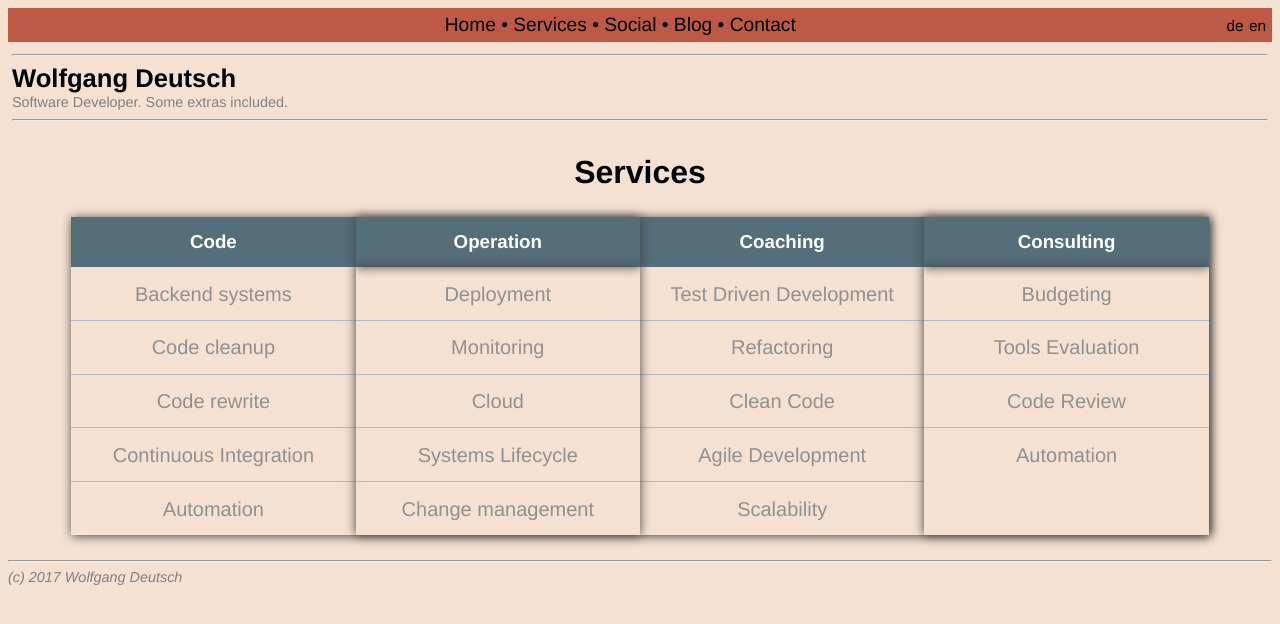
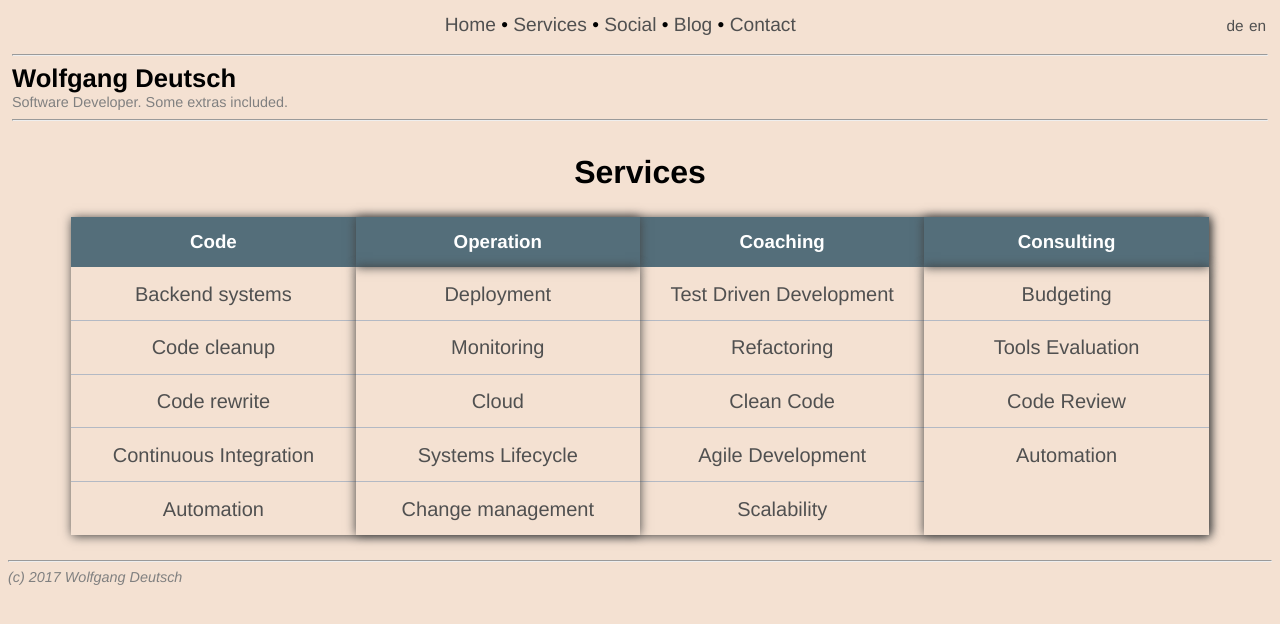
Before and after one commit to wolfgang-wdw/wolfgang-wdw.github.io, a Jekyll site: the page built from _pages/services_en.md, in a window 1280 px wide. Shown: the top 624 px of the page. Built offline with Jekyll 4.4.1, drawn with Linux system fonts in a browser that asks for light colours.

Commit message:
Start unifying link styles (main nav and services table)

```diff
--- a/_includes/services.html
+++ b/_includes/services.html
@@ -14,7 +14,7 @@
           | append: service.id
           | append: "/" | append: section.href_base
           | append: '_' | append: page.lang %}
-          <li><a href='{{ full_href | relative_url }}' class='service_href'>{{ section.name }}</a></li>
+          <li><a href='{{ full_href | relative_url }}'>{{ section.name }}</a></li>
         {% endfor %}
         </ul>
       </div>
--- a/css/_settings.scss
+++ b/css/_settings.scss
@@ -7,7 +7,7 @@ $font-family:  Helvetica,Arial,sans-serif;
 $text-color:            #000000;
 $site-background-color: #f4e1d2;
 $nav-background-color:  #bc5a45;
-$nav-link-color:        #000000;
+$nav-link-color:        #505050;
 $lang-link-color:       $nav-link-color;
 $service-link-color:    $nav-link-color;
 
@@ -16,7 +16,7 @@ $service-table-header-background-color: #546e7a;
 $service-table-header-color: #ffffff;
 
 $service-sections-list-separator-color: #B3B9C4;
-$service-sections-list-entry-color: #909090;
+$service-sections-list-entry-color: $nav-link-color;
 
 $service-sections-list-hover-background-color: #e3d0c1;
-$service-sections-list-hover-color: #808080;
+$service-sections-list-hover-color: #606060;
--- a/css/style.scss
+++ b/css/style.scss
@@ -86,19 +86,6 @@ body {
   background-color: $site-background-color;
 }
 
-a, a:visited {
-  color: $nav-link-color;
-  text-decoration: none;
-}
-
-a:hover {
-  text-decoration: underline;
-}
-
-a.service_href, a.service_href:visited {
-  color: $service-link-color;
-}
-
 a.en, a.de {
     color: $lang-link-color;
     font-size: 80%;
@@ -122,8 +109,25 @@ a.en, a.de {
   padding: 6px;
   font-size:   120%;
   text-align: center;
-  background-color: $nav-background-color;
+  //background-color: $nav-background-color;
 }
+
+#nav a {
+  text-decoration: none;
+  color: $nav-link-color;
+  -webkit-transition: font-size 0.3s ease, background-color 0.3s ease;
+  -moz-transition: font-size 0.3s ease, background-color 0.3s ease;
+  -o-transition: font-size 0.3s ease, background-color 0.3s ease;
+  -ms-transition: font-size 0.3s ease, background-color 0.3s ease;
+  transition: font-size 0.3s ease, background-color 0.3s ease;
+}
+
+#nav a:hover {
+  //font-size: 120%;
+  background: $service-sections-list-hover-background-color;
+  color: $service-sections-list-hover-color;
+}
+
 
 #footer {
   font-size:    90%;
```
